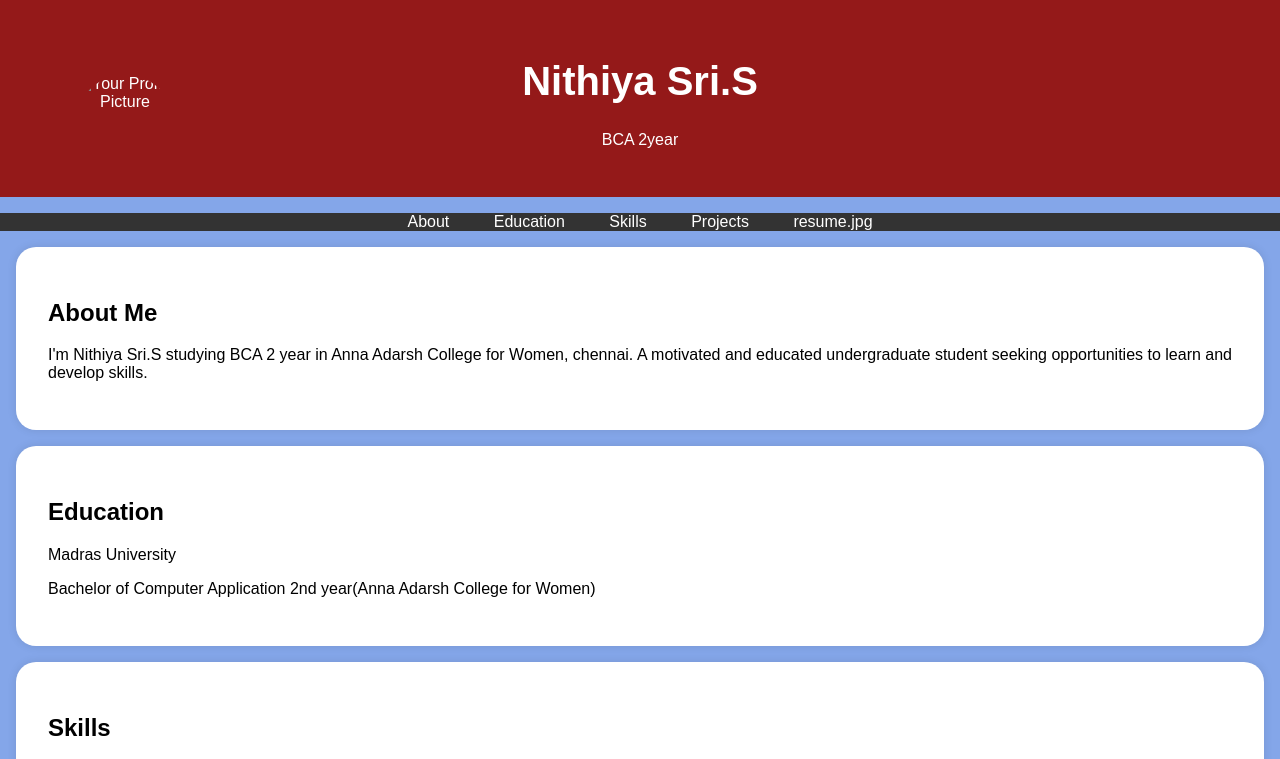
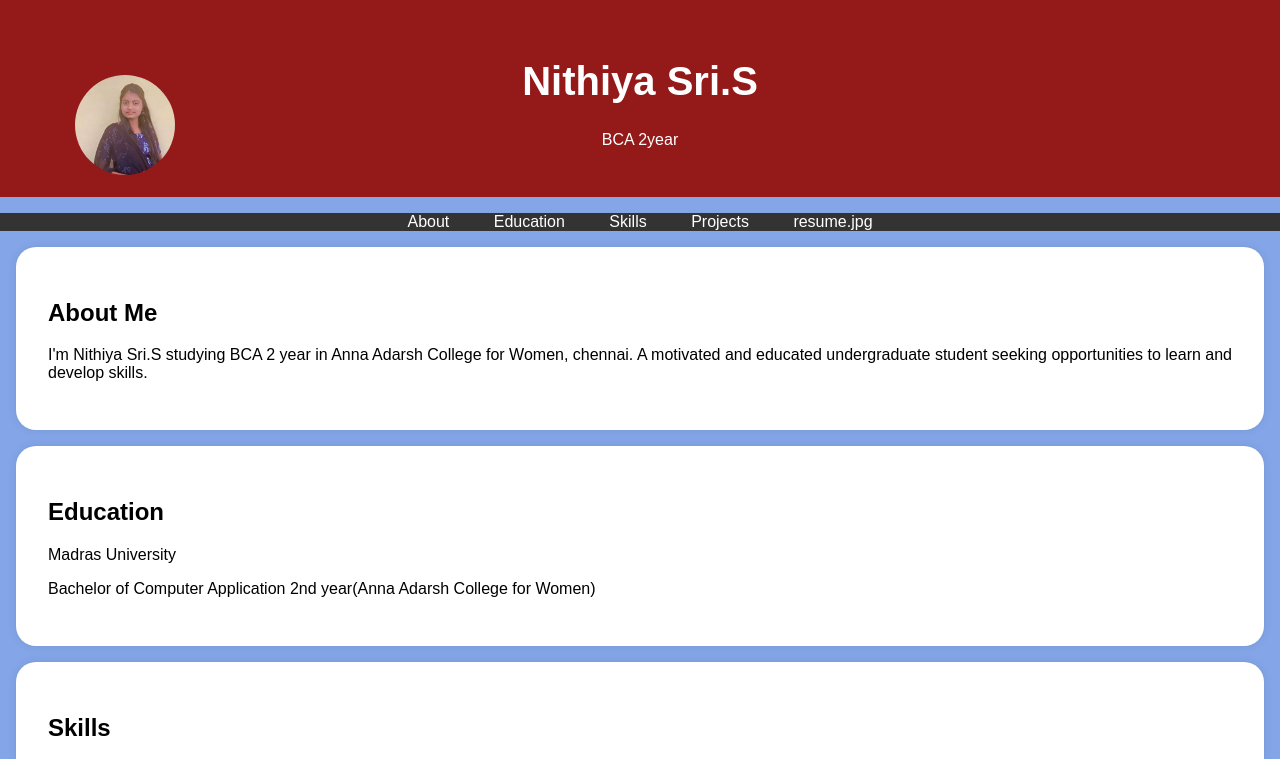
Before and after one commit to Nithiya-12/Digital-portfolio-, a plain HTML site: page index.html in a window 1280 px wide. Shown: the top 759 px of the page. Drawn offline with Linux system fonts and the light colour scheme.

Commit message:
Update index.html

```diff
--- a/index.html
+++ b/index.html
@@ -95,7 +95,7 @@
     <header>
         <div class="header-content">
             <!-- Add your profile picture here -->
-            <img src="img.jpg" alt="Your Profile Picture" class="profile-picture">
+            <img src="photo (1).jpg" alt="Your Profile Picture" class="profile-picture">
             <h1>Nithiya Sri.S </h1>
             <p>BCA 2year</p>
         </div>
```
